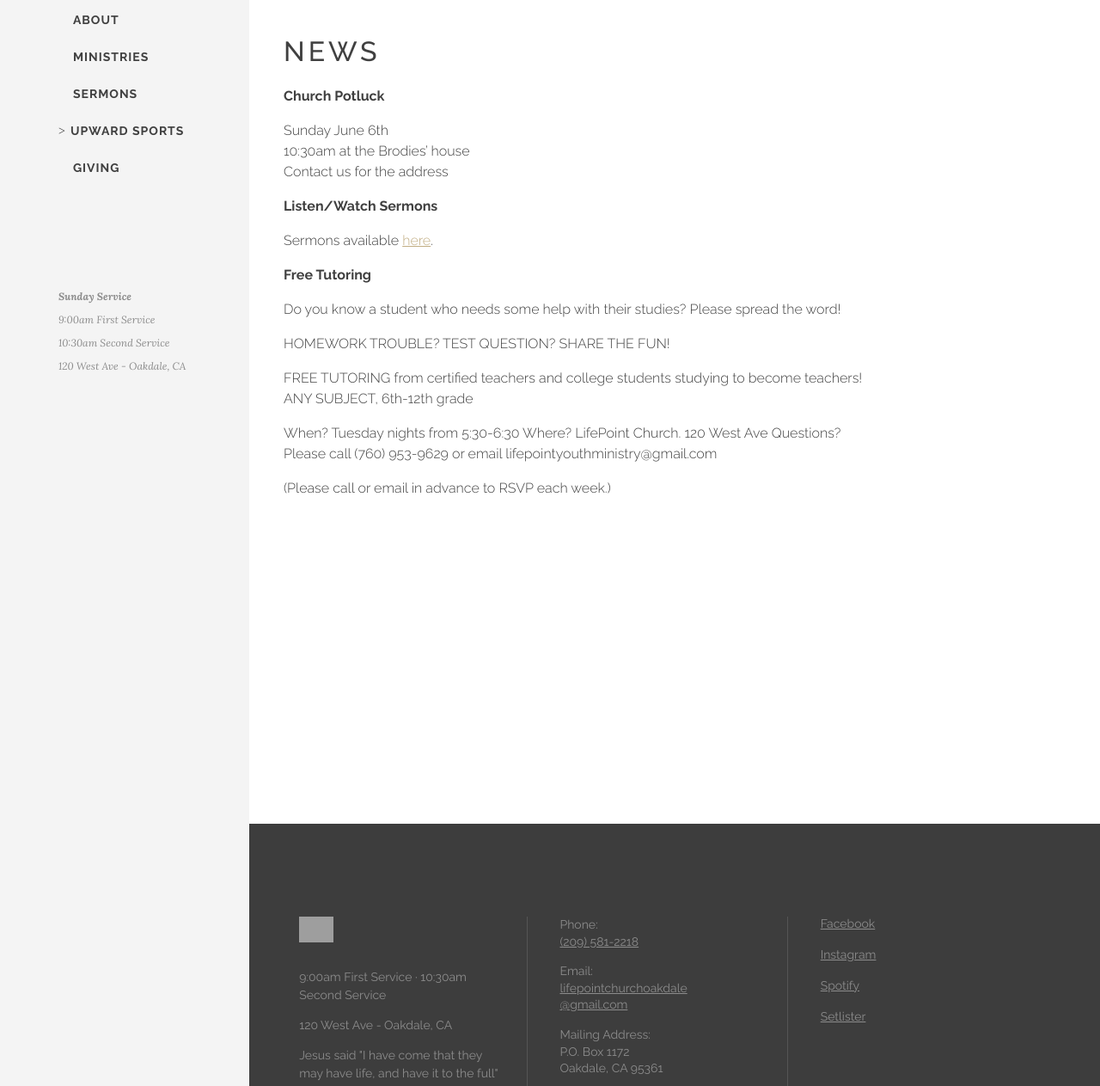
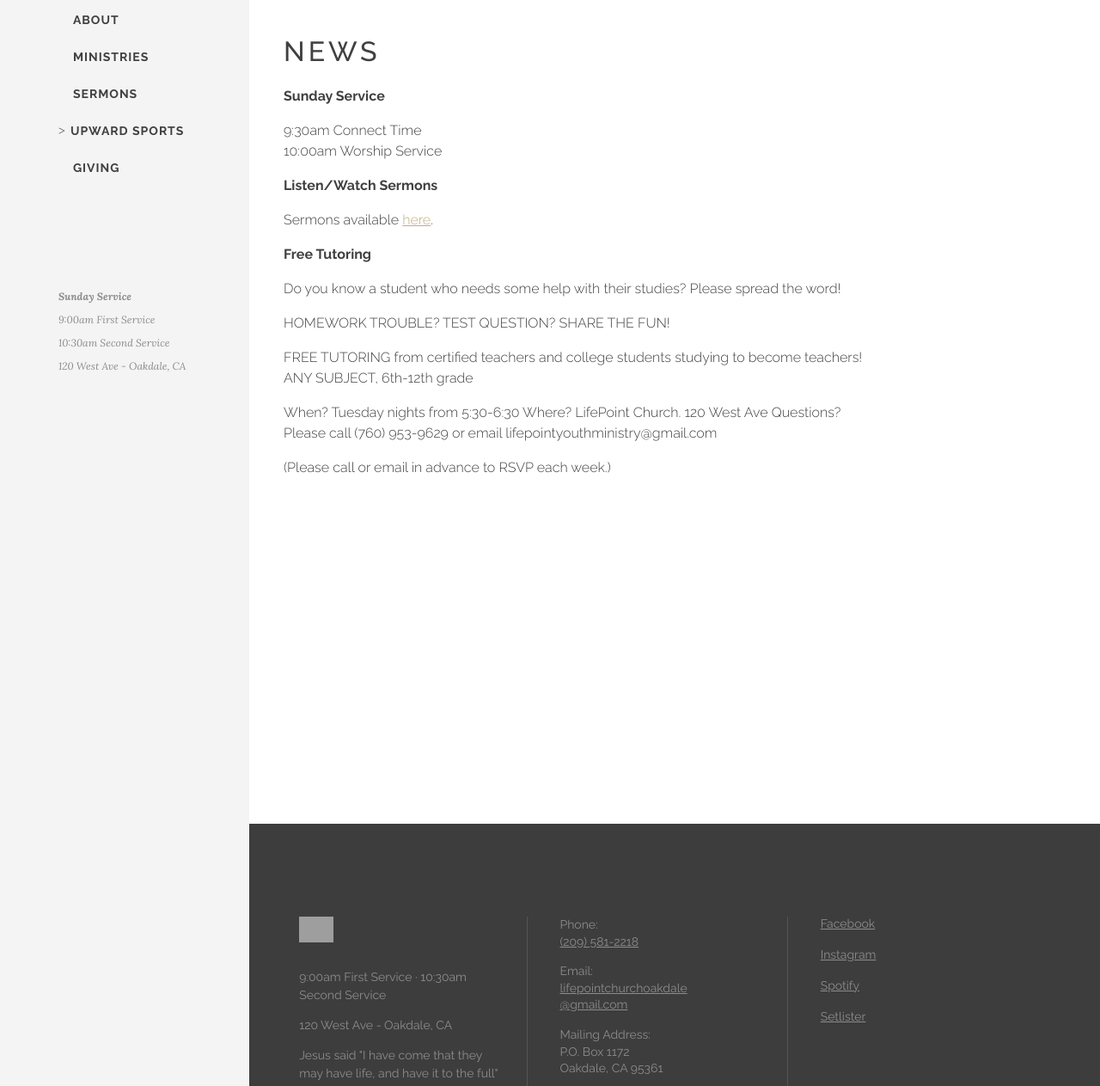
Before and after one commit to tybenz/lifepoint.github.io, a Jekyll site: the page built from index.md, in a window 1280 px wide. Shown: the part 300-1563 px from the top of the page at 86% size. Built offline with Jekyll 4.4.1, drawn with Linux system fonts in a browser that asks for light colours; some web fonts are replaced; our own code applies the rules of GitHub Pages for plain Markdown files; grey boxes are pictures that could not be loaded.

Commit message:
Update index.md

```diff
--- a/index.md
+++ b/index.md
@@ -6,18 +6,13 @@ published: true
 
 # News
 
-**Church Potluck**
 
-Sunday June 6th<br>
-10:30am at the Brodies' house<br>
-Contact us for the address
 
-<!--
 **Sunday Service**
 
-9:00am First Service<br>
-10:30am Second Service
--->
+9:30am Connect Time<br>
+10:00am Worship Service
+
 
 **Listen/Watch Sermons**
 
```
